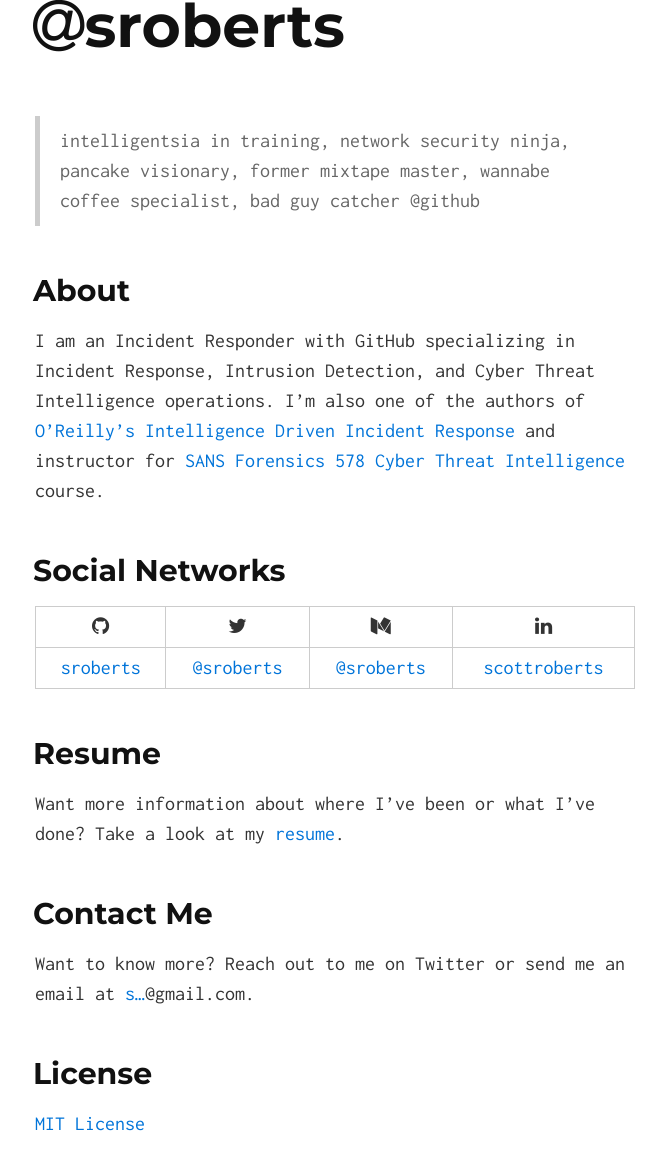
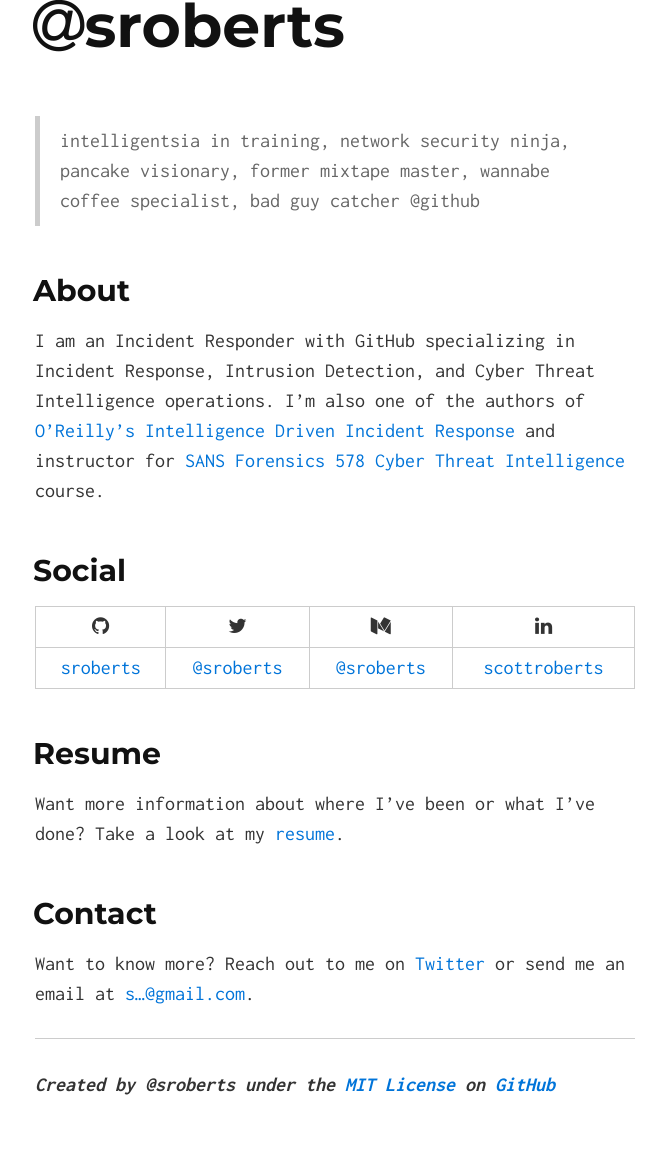
Before and after one commit to sroberts/sroberts.github.io, a Jekyll site: the page built from index.md, in a window 1280 px wide, cut to the strip 204-1443 px from the top of the page. Shown: the top 1170 px of the strip, without its empty margins (305-971 px from the left). Built offline with Jekyll 4.4.1, drawn with Linux system fonts in a browser that asks for light colours.

Commit message:
More tweaking

```diff
--- a/index.md
+++ b/index.md
@@ -8,7 +8,7 @@
 
 I am an Incident Responder with GitHub specializing in Incident Response, Intrusion Detection, and Cyber Threat Intelligence operations. I'm also one of the authors of [O'Reilly's Intelligence Driven Incident Response](http://shop.oreilly.com/product/06369%2020043614.do) and instructor for [SANS Forensics 578 Cyber Threat Intelligence](https://www.sans.org/course/cyber-threat-intelligence) course.
 
-## Social Networks
+## Social
 
 | <i class="fa fa-github" aria-hidden="true"></i> | <i class="fa fa-twitter" aria-hidden="true"></i> | <i class="fa fa-medium" aria-hidden="true"></i> |     <i class="fa fa-linkedin" aria-hidden="true"></i>     |
 |:-----------------------------------------------:|:------------------------------------------------:|:-----------------------------------------------:|:---------------------------------------------------------:|
@@ -18,10 +18,10 @@
 
 Want more information about where I've been or what I've done? Take a look at my [resume](https://docs.google.com/document/d/1jyLdXNefvK39pUkuRlIQ8dwJskQZOYEVB-IuHbetNIE/edit?usp=sharing).
 
-## Contact Me
+## Contact
 
-Want to know more? Reach out to me on Twitter or send me an email at <a href="http://www.google.com/recaptcha/mailhide/d?k=01ZLygg2Rp1J_40Q7hU7imBw==&amp;c=iGm-tkFOBm4udaP8_v1IOC4s-1cGK7XX6y5ma3M9v1Q=" onclick="window.open('http://www.google.com/recaptcha/mailhide/d?k\07501ZLygg2Rp1J_40Q7hU7imBw\75\75\46c\75iGm-tkFOBm4udaP8_v1IOC4s-1cGK7XX6y5ma3M9v1Q\075', '', 'toolbar=0,scrollbars=0,location=0,statusbar=0,menubar=0,resizable=0,width=500,height=300'); return false;" title="Reveal this e-mail address">s...</a>@gmail.com.
+Want to know more? Reach out to me on [Twitter](https://twitter.com/sroberts) or send me an email at <a href="http://www.google.com/recaptcha/mailhide/d?k=01ZLygg2Rp1J_40Q7hU7imBw==&amp;c=iGm-tkFOBm4udaP8_v1IOC4s-1cGK7XX6y5ma3M9v1Q=" onclick="window.open('http://www.google.com/recaptcha/mailhide/d?k\07501ZLygg2Rp1J_40Q7hU7imBw\75\75\46c\75iGm-tkFOBm4udaP8_v1IOC4s-1cGK7XX6y5ma3M9v1Q\075', '', 'toolbar=0,scrollbars=0,location=0,statusbar=0,menubar=0,resizable=0,width=500,height=300'); return false;" title="Reveal this e-mail address">s...@gmail.com</a>.
 
-## License
+<hr>
 
-[MIT License](http://chibicode.mit-license.org/)
+**_Created by @sroberts under the [MIT License](https://choosealicense.com/licenses/mit/) on [GitHub](https://github.com/sroberts/sroberts.github.io)_**
```
